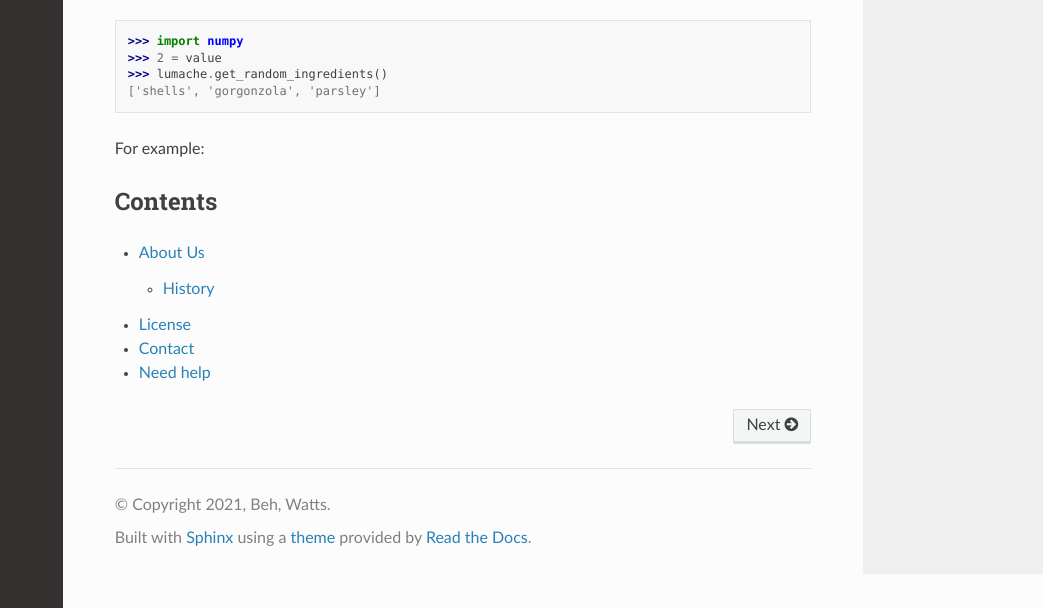
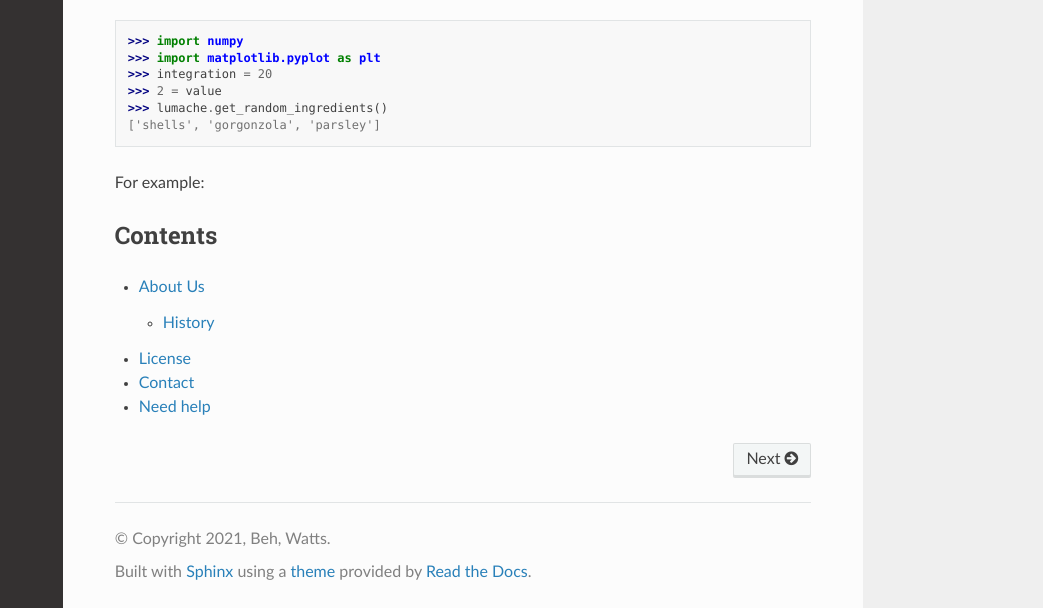
Before and after one commit to wattsjake/OFDR, a Sphinx documentation site: the page built from docs/source/index.rst, in a window 1280 px wide and 900 px high, scrolled down 1093 px, cut to the strip 292-900 px from the top of the window. Shown: the whole strip, without its empty margins (237-1280 px from the left). Built offline with Sphinx 7.4.7 and the Read the Docs theme 2.0.0, drawn with Linux system fonts in a browser that asks for light colours; pages that are not in the unit, such as notebooks, are missing from menus.

Commit message:
added code

```diff
--- a/docs/source/index.rst
+++ b/docs/source/index.rst
@@ -50,6 +50,8 @@ will raise an exception.
 .. autoexception:: lumache.InvalidKindError
 
 >>> import numpy
+>>> import matplotlib.pyplot as plt
+>>> integration = 20
 >>> 2 = value
 >>> lumache.get_random_ingredients()
 ['shells', 'gorgonzola', 'parsley']
```
